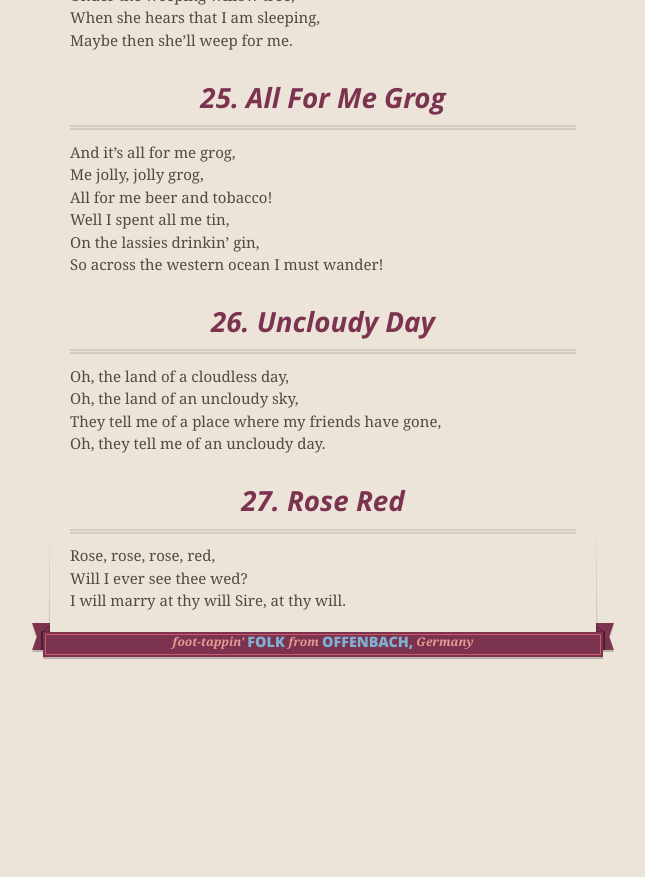
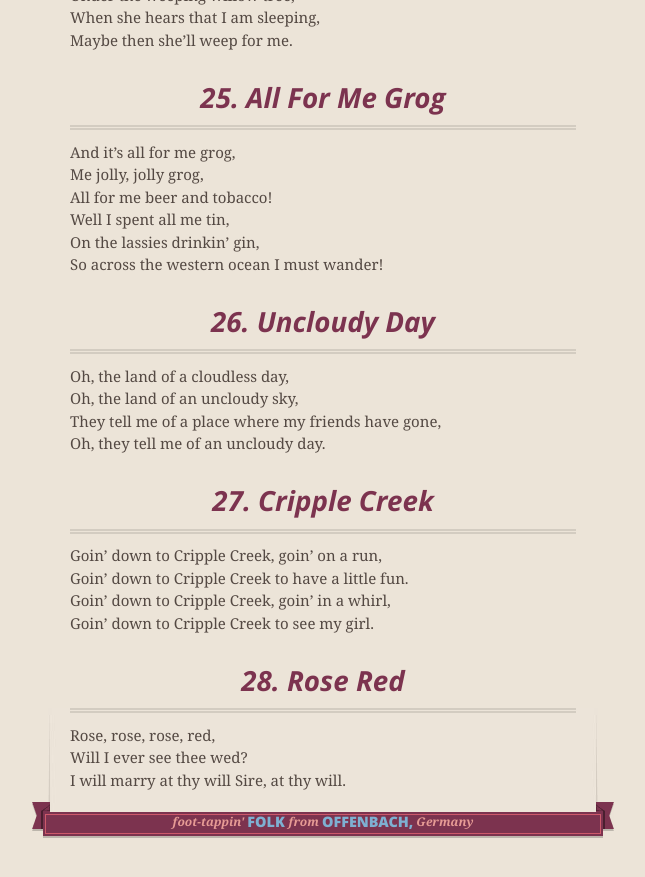
Before and after one commit to BrianInGermany/briankennethmusic, a Jekyll site: the page built from singalong.md, in a window 1280 px wide and 900 px high, scrolled down 4644 px. Shown: the top 877 px of the window, without its empty margins (317-962 px from the left). Built offline with Jekyll 4.4.1, drawn with Linux system fonts in a browser that asks for light colours; our own code applies the rules of GitHub Pages for plain Markdown files; comment, search, counter and statistics services are not loaded; before the commit the page ends 5365 px from its top, so only the background shows below that.

Commit message:
cripplr creek

```diff
--- a/singalong.md
+++ b/singalong.md
@@ -137,7 +137,12 @@ Oh, the land of a cloudless day,
 Oh, the land of an uncloudy sky,
 They tell me of a place where my friends have gone,
 Oh, they tell me of an uncloudy day.
-# 27. Rose Red
+# 27. Cripple Creek
+Goin' down to Cripple Creek, goin' on a run,
+Goin' down to Cripple Creek to have a little fun.
+Goin' down to Cripple Creek, goin' in a whirl,
+Goin' down to Cripple Creek to see my girl.
+# 28. Rose Red
 Rose, rose, rose, red,
 Will I ever see thee wed?
 I will marry at thy will Sire, at thy will.
```
